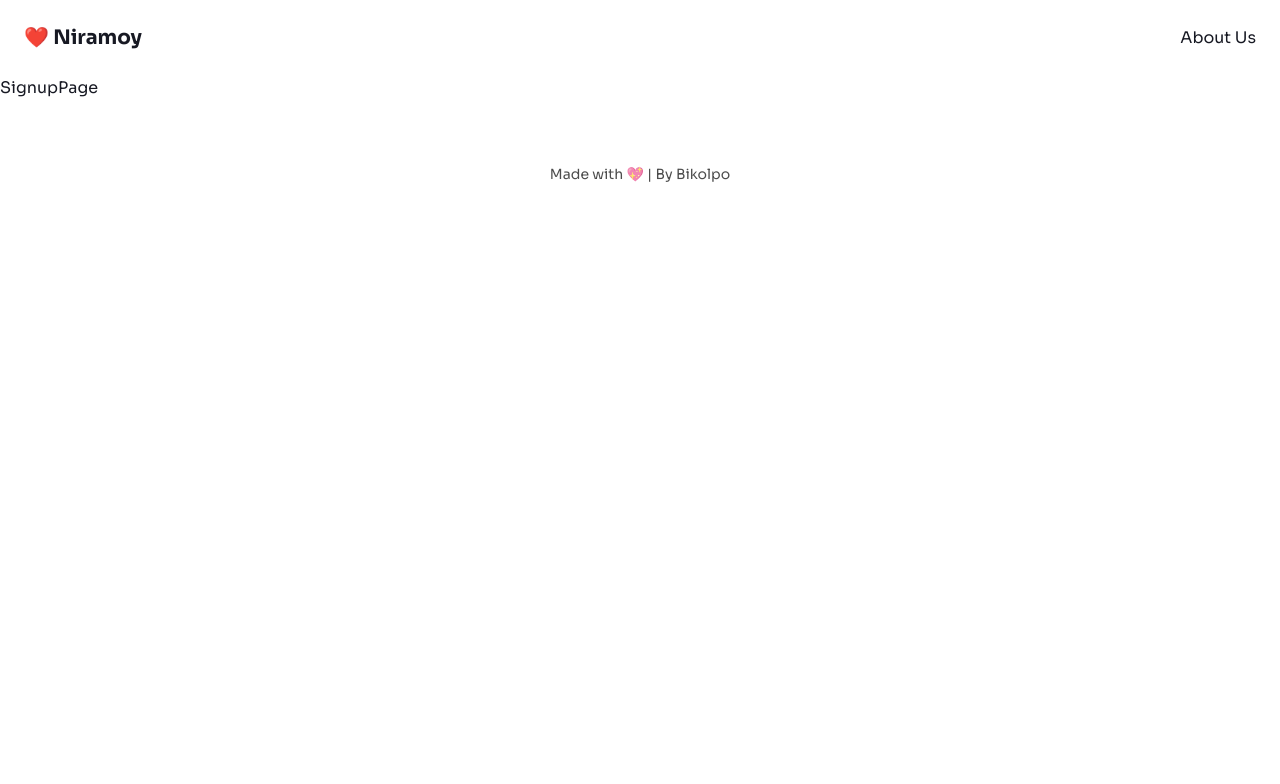
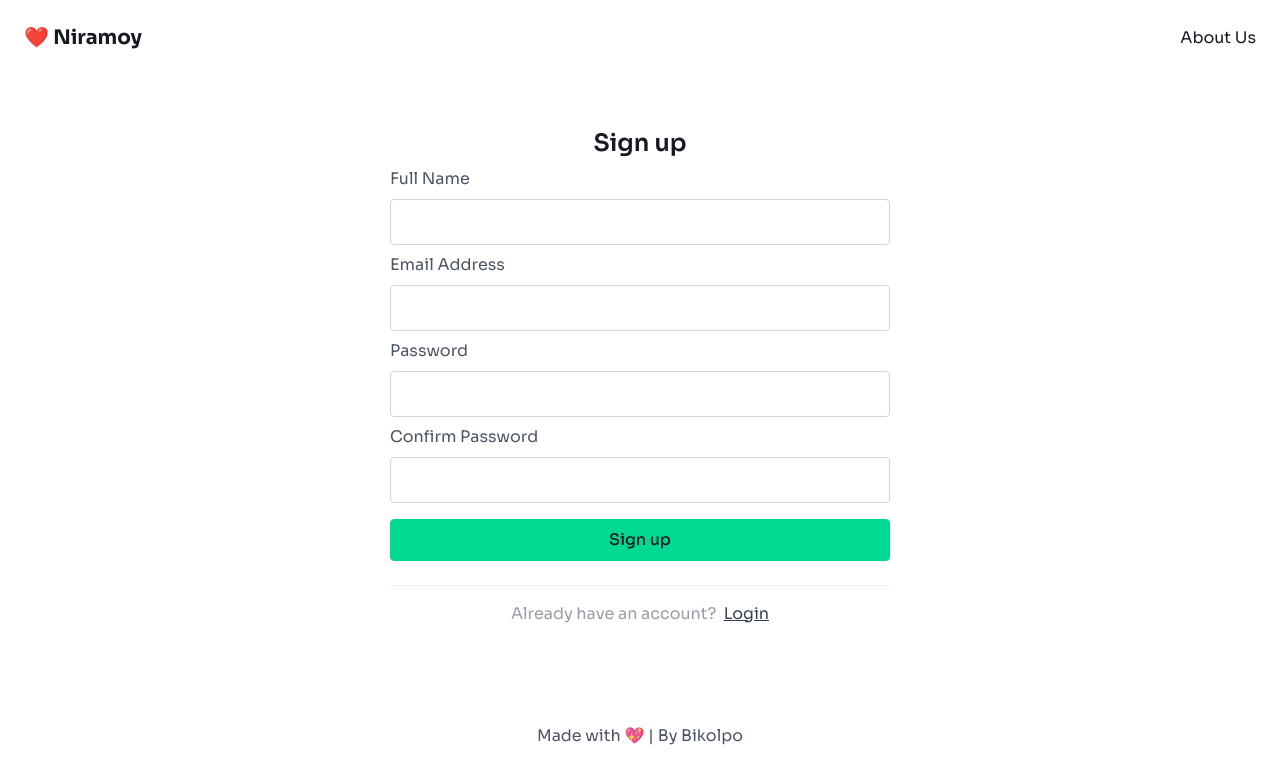
Before and after one commit to D1Asif/niramoy, a Next.js app: page /signup in a window 1280 px wide. Shown: the top 784 px of the page. Built offline with nearby package versions, Linux system fonts and the light colour scheme.

Commit message:
signup page design done

```diff
--- a/app/(auth)/signup/page.js
+++ b/app/(auth)/signup/page.js
@@ -1,7 +1,9 @@
-import React from 'react'
+import SignupForm from "@/components/auth/SignupForm";
 
 export default function SignupPage() {
   return (
-    <div>SignupPage</div>
+    <div className="flex justify-center items-center min-h-[75vh]">
+      <SignupForm />
+    </div>
   )
 }
--- a/components/Footer.jsx
+++ b/components/Footer.jsx
@@ -1,9 +1,9 @@
 
 export default function Footer() {
     return (
-        <footer className="py-6 md:py-8 mt-8">
+        <footer className="py-6 md:py-4 mt-8">
             <div className="container mx-auto">
-                <p className="text-center text-sm text-black/70 dark:text-[#EEEEEE]/60">
+                <p className="text-center text-md text-gray-600 dark:text-gray-400">
                     Made with 💖 | By Bikolpo
                 </p>
             </div>
--- a/components/auth/LoginForm.jsx
+++ b/components/auth/LoginForm.jsx
@@ -86,7 +86,7 @@ export default function LoginForm() {
                     type="email"
                     name="email"
                     id="email"
-                    placeholder="youremail.@domain.com"
+                    // placeholder="youremail@domain.com"
                     handleChange={handleChange}
                     error={error.email}
                 />
@@ -95,7 +95,7 @@ export default function LoginForm() {
                     type="password"
                     name="password"
                     id="password"
-                    placeholder="*******"
+                    // placeholder="*******"
                     handleChange={handleChange}
                     error={error.password}
                 />
@@ -108,7 +108,7 @@ export default function LoginForm() {
                 </div>
                 <Link href="#" className="text-primary">Forgot password</Link>
             </div> */}
-            <div className="mt-4">
+            <div className="mt-4 mb-6">
                 <button
                     type="submit"
                     disabled={isError}
@@ -117,6 +117,13 @@ export default function LoginForm() {
                     Login
                 </button>
             </div>
+            <hr className="mb-4 border-gray-400/20" />
+            <div className="flex justify-center text-md">
+                <p className="text-gray-500/70">
+                    Don&apos;t have an account? &nbsp;
+                    <Link href="/signup" className="underline text-gray-700 dark:text-gray-300 hover:text-primary">Sign up</Link>
+                </p>
+            </div>
         </form>
     )
 }
--- /dev/null
+++ b/components/auth/SignupForm.jsx
@@ -0,0 +1,190 @@
+"use client";
+
+import Link from "next/link";
+import { useState } from "react";
+import { z } from "zod";
+import FormField from "./FormField";
+import { useRouter } from "next/navigation";
+
+
+export default function SignupForm() {
+    const [error, setError] = useState({
+        name: "",
+        email: "",
+        password: "",
+        confirm: "",
+        general: "",
+        agreement: ""
+    });
+    const router = useRouter();
+
+    const isError = !!(error.name || error.email || error.password || error.confirm);
+
+    const formSchema = z.object({
+        name: z.string().trim().min(1, "Name is required"),
+        email: z.string().email('Invalid email address'),
+        password: z.string().min(8, "Password must be 8 characters long"),
+        confirm: z.string().min(8, "Password must be 8 characters long")
+    })
+
+    const handleChange = (e) => {
+        const { name, value } = e.target;
+
+        try {
+            const fieldSchema = formSchema.pick({ [name]: true });
+            const res = fieldSchema.safeParse({ [name]: value });
+            if (res.success === true) {
+                setError({
+                    ...error,
+                    [name]: null
+                })
+            } else {
+                const resError = JSON.parse(res.error.message)
+                setError({
+                    ...error,
+                    [name]: resError[0].message
+                })
+            }
+        } catch (err) {
+            console.log(err);
+            setError({
+                ...error,
+                email: err.message
+            })
+        }
+    }
+
+    const handleSubmit = async (e) => {
+        e.preventDefault();
+
+        setError({
+            name: "",
+            email: "",
+            password: "",
+            confirm: "",
+            general: "",
+            agreement: ""
+        })
+
+        const formData = new FormData(e.currentTarget);
+        const name = formData.get("name");
+        const email = formData.get("email");
+        const password = formData.get("password");
+        const confirmPassword = formData.get("confirm");
+        const agreement = formData.get("agreement") === "on";
+
+        let errorOccurred = false;
+
+        if (agreement !== true) {
+            errorOccurred = true;
+            setError({
+                ...error,
+                agreement: "You must agree to terms & conditions to proceed"
+            })
+        }
+
+        if (password !== confirmPassword) {
+            errorOccurred = true;
+            setError({
+                ...error,
+                confirm: "Password and confirm password do not match"
+            })
+        }
+
+        if (errorOccurred) {
+            return;
+        }
+
+        try {
+            const res = await fetch(`/api/auth/register`, {
+                method: "POST",
+                "Content-Type": "application/json",
+                body: JSON.stringify({
+                    name,
+                    email,
+                    password
+                })
+            })
+
+            if (res.status === 201) {
+                router.push("/login");
+            } else {
+                throw new Error(`Error: ${res.status}`);
+            }
+        } catch (err) {
+            console.log(err);
+            setError({
+                name: "",
+                email: "",
+                password: "",
+                confirm: "",
+                general: "",
+                agreement: "",
+                general: err.message
+            })
+        }
+    }
+
+    return (
+        <form action="#" method="post" autoComplete="off" onSubmit={handleSubmit}
+            className="w-full md:max-w-[500px] max-w-[350px]"
+        >
+            <h1 className="text-2xl font-semibold text-center mb-2">Sign up</h1>
+            {error.general && <p className="text-sm text-red-500">{error.general}</p>}
+            <div className="space-y-2">
+                <FormField
+                    label="Full Name"
+                    type="text"
+                    name="name"
+                    id="name"
+                    handleChange={handleChange}
+                    error={error.name}
+                // placeholder="Jon Snow"
+                />
+                <FormField
+                    label="Email Address"
+                    type="email"
+                    name="email"
+                    id="email"
+                    handleChange={handleChange}
+                    error={error.email}
+                // placeholder="yourname@domain.com"
+                />
+                <FormField
+                    label="Password"
+                    type="password"
+                    name="password"
+                    id="password"
+                    handleChange={handleChange}
+                    error={error.password}
+                // placeholder="*******"
+                />
+                <FormField
+                    label="Confirm Password"
+                    type="password"
+                    name="confirm"
+                    id="confirm"
+                    handleChange={handleChange}
+                    error={error.confirm}
+                // placeholder="*******"
+                />
+            </div>
+            <div className="mt-4 mb-6">
+                <button
+                    type="submit"
+                    disabled={isError}
+                    className="block w-full py-2 text-center text-[#171923] bg-primary border border-primary rounded hover:bg-transparent hover:text-primary transition font-medium disabled:bg-gray-500 disabled:border-none disabled:hover:text-white"
+                >
+                    Sign up
+                </button>
+            </div>
+            <hr className="mb-4 border-gray-400/20" />
+            <div className="flex justify-center text-md">
+                <p className="text-gray-500/70">
+                    Already have an account? &nbsp;
+                    <Link href="/login" className="underline text-gray-700 dark:text-gray-300 hover:text-primary">Login</Link>
+                </p>
+            </div>
+        </form>
+    )
+}
```
Also changed, not shown: 1 other file (tests, documents, lock files or other folders).
